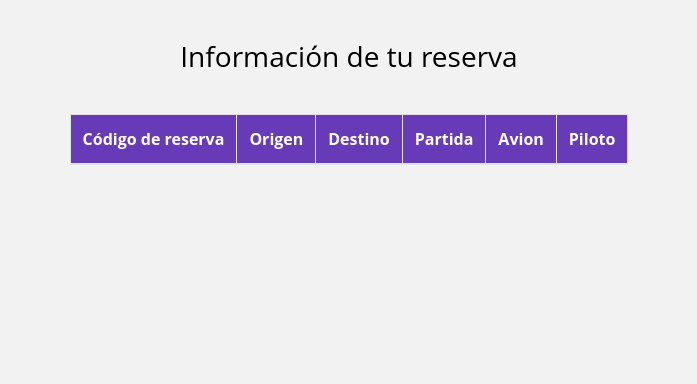
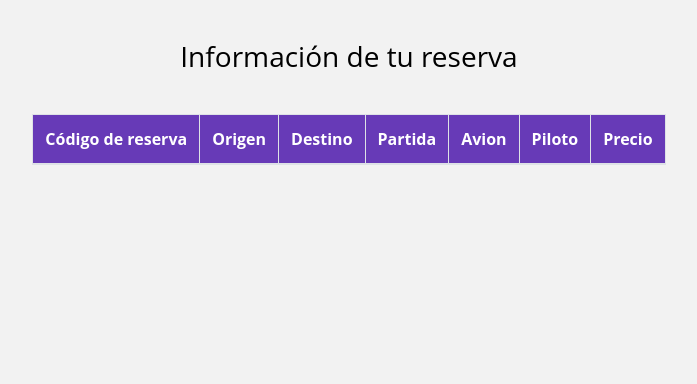
Before and after one commit to jeffos1/proyecto_vuelo, a Flask app: page /mis_reservas in a window 1280 px wide. Shown: the part 36-420 px from the top of the page, without its empty margins (291-988 px from the left). Run offline with Flask 2, Linux system fonts and the light colour scheme; a user stored in the database is signed in; data comes from the database, SQL or seed files in the repository; lists and menus that the app fills with data are empty; some libraries are stand-ins or nearby versions.

Commit message:
campo de reservas

```diff
--- a/Frontend/app.py
+++ b/Frontend/app.py
@@ -51,7 +51,7 @@ def login():
                 session['id'] = res[0][0]
                 session['nombre'] = res[0][1]
                 session['usuario'] = usuario
-                session['clave'] = clave
+                #session['clave'] = clave
                 session['email'] = res[0][2]
                 session['tipo_usuario'] = res[0][4]
 
@@ -122,7 +122,7 @@ def perfil_piloto():
 @app.route('/mis_reservas')
 def mis_reservas():
     user_id = session['id']
-    query_origen_destino = f'SELECT  tiquetes.id, vuelos.c_salida, vuelos.c_destino, vuelos.salida, aviones.modelo, usuarios.nombres, usuarios.apellidos FROM tiquetes INNER JOIN vuelos ON tiquetes.vuelo=vuelos.id_vuelo INNER JOIN aviones on vuelos.avion = aviones.id_avion INNER JOIN usuarios on vuelos.piloto = usuarios.id WHERE tiquetes.usuario = {user_id}'
+    query_origen_destino = f'SELECT  tiquetes.id, vuelos.c_salida, vuelos.c_destino, vuelos.salida, aviones.modelo, usuarios.nombres, usuarios.apellidos, tiquetes.precio FROM tiquetes INNER JOIN vuelos ON tiquetes.vuelo=vuelos.id_vuelo INNER JOIN aviones on vuelos.avion = aviones.id_avion INNER JOIN usuarios on vuelos.piloto = usuarios.id WHERE tiquetes.usuario = {user_id}'
     tiquetes = seleccion(query_origen_destino)
 
     if len(tiquetes) == 0:
--- a/Frontend/templates/mis_reservas.html
+++ b/Frontend/templates/mis_reservas.html
@@ -28,6 +28,7 @@
                         <th> Partida </th>
                         <th> Avion </th>
                         <th> Piloto </th>
+                        <th> Precio </th>
                     </tr>
 
                 </thead>
@@ -40,6 +41,7 @@
                         <td>{{ tiquete[3] }}</td>
                         <td>{{ tiquete[4] }}</td>
                         <td>{{ tiquete[5] + ' ' + tiquete[6] }}</td>
+                        <td>{{ tiquete[7] }}</td>
                     </tr>
                     {% endfor %}
 
```
